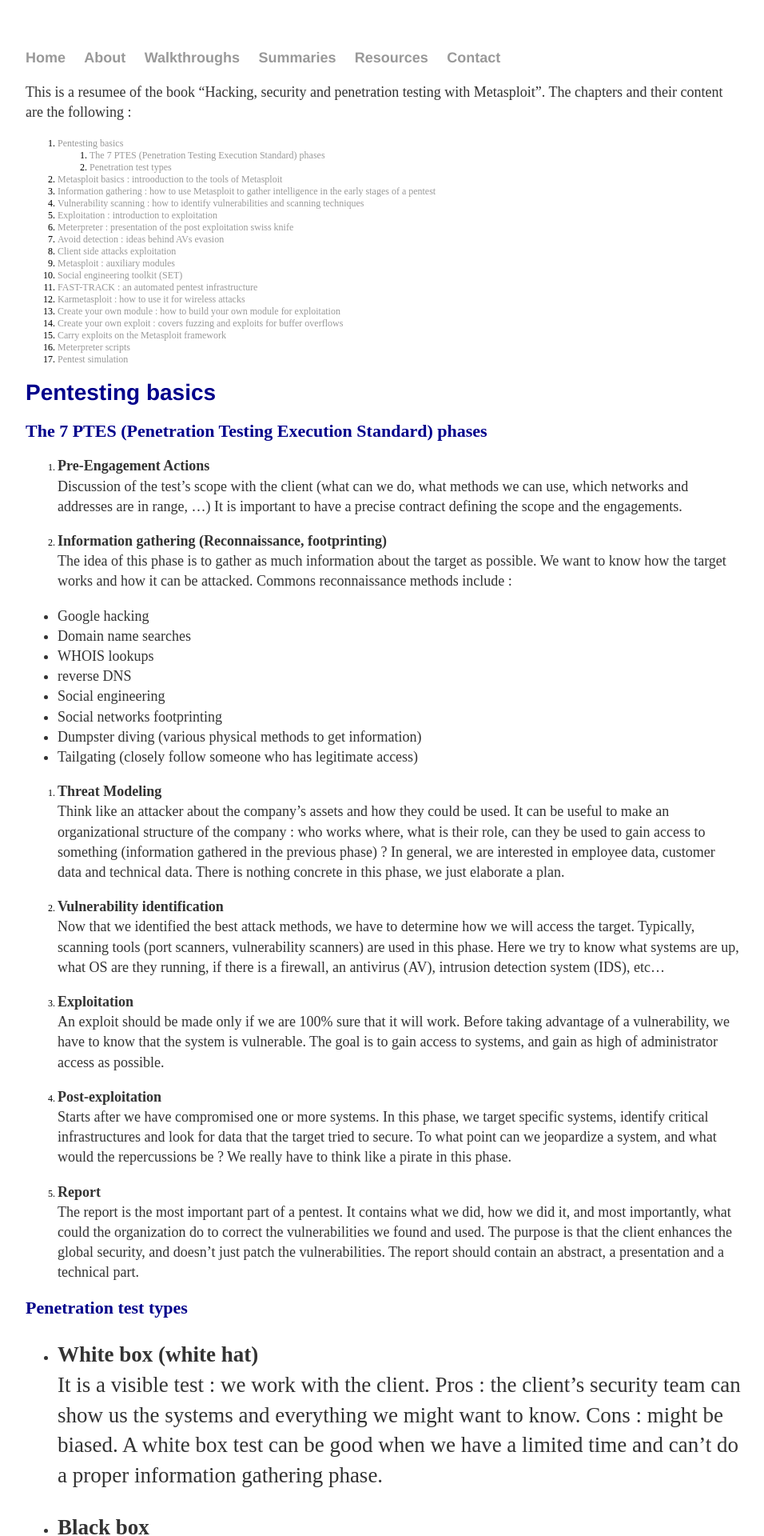
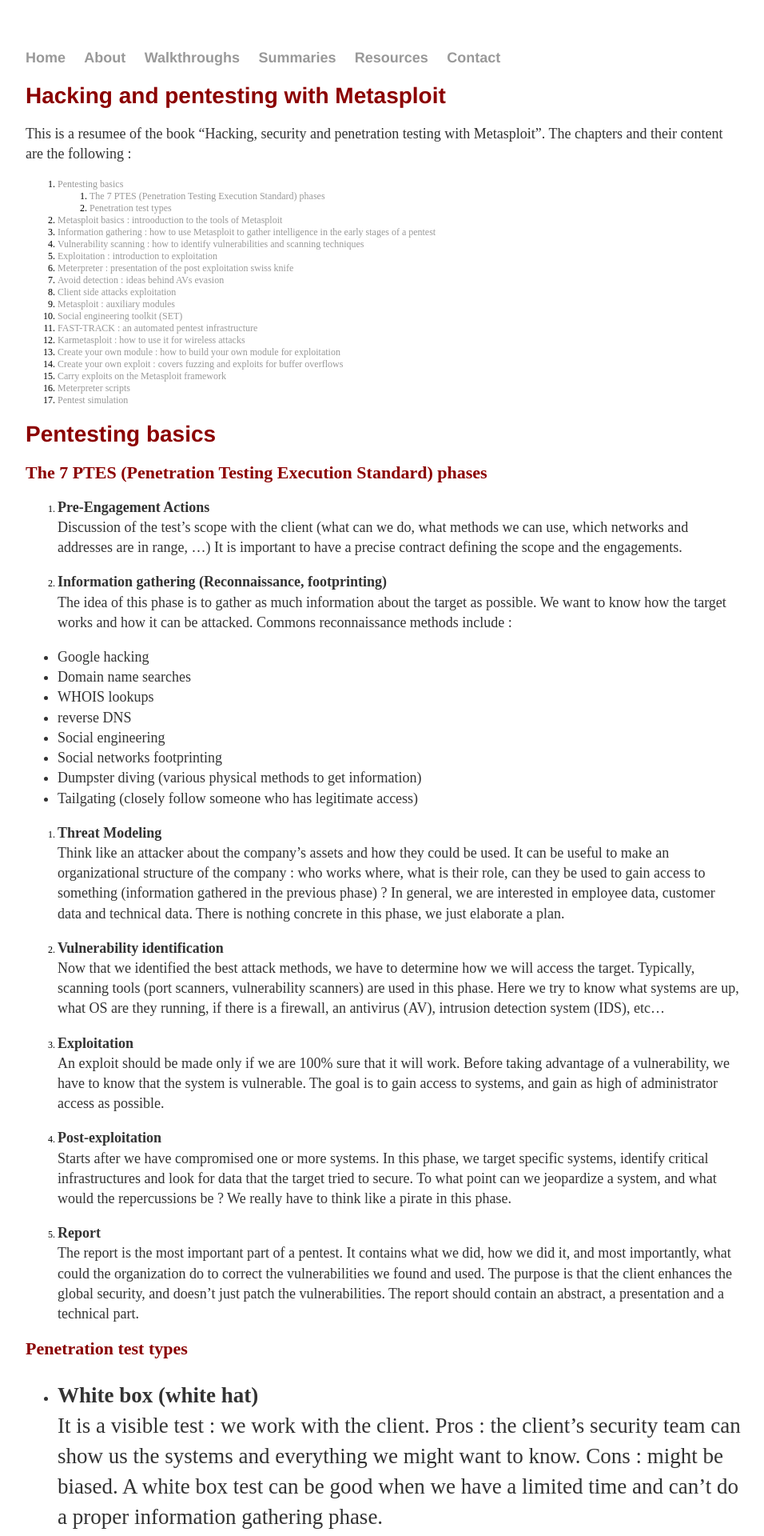
Before and after one commit to jsom1/jsom1.github.io, a Jekyll site: the page built from _summaries/metasploit.md, in a window 1280 px wide. Shown: the top 1920 px of the page at 80% size, without its empty margins (160-1116 px from the left). Built offline with Jekyll 4.4.1, drawn with Linux system fonts in a browser that asks for light colours; our own code applies the rules of GitHub Pages for plain Markdown files; some of the changed lines change nothing that is shown.

Commit message:
Update metasploit.md

```diff
--- a/_summaries/metasploit.md
+++ b/_summaries/metasploit.md
@@ -19,16 +19,16 @@
 }
 h1 { /* Header 1 */
   font-size: 28px;
-  color: DarkBlue;
+  color: DarkRed;
 }
 h2 { /* Header 2 */
     font-size: 22px;
-  color: DarkBlue;
+  color: DarkRed;
 }
 h3 { /* Header 3 */
   font-size: 18px;
   font-family: "Times New Roman", Times, serif;
-  color: DarkBlue;
+  color: DarkRed;
 }
 code.r{ /* Code block */
     font-size: 12px;
@@ -38,6 +38,8 @@
 }
 </style>
 
+# Hacking and pentesting with Metasploit
+{:.no_toc}
 
 This is a resumee of the book “Hacking, security and penetration testing with Metasploit”.
 The chapters and their content are the following :
```
